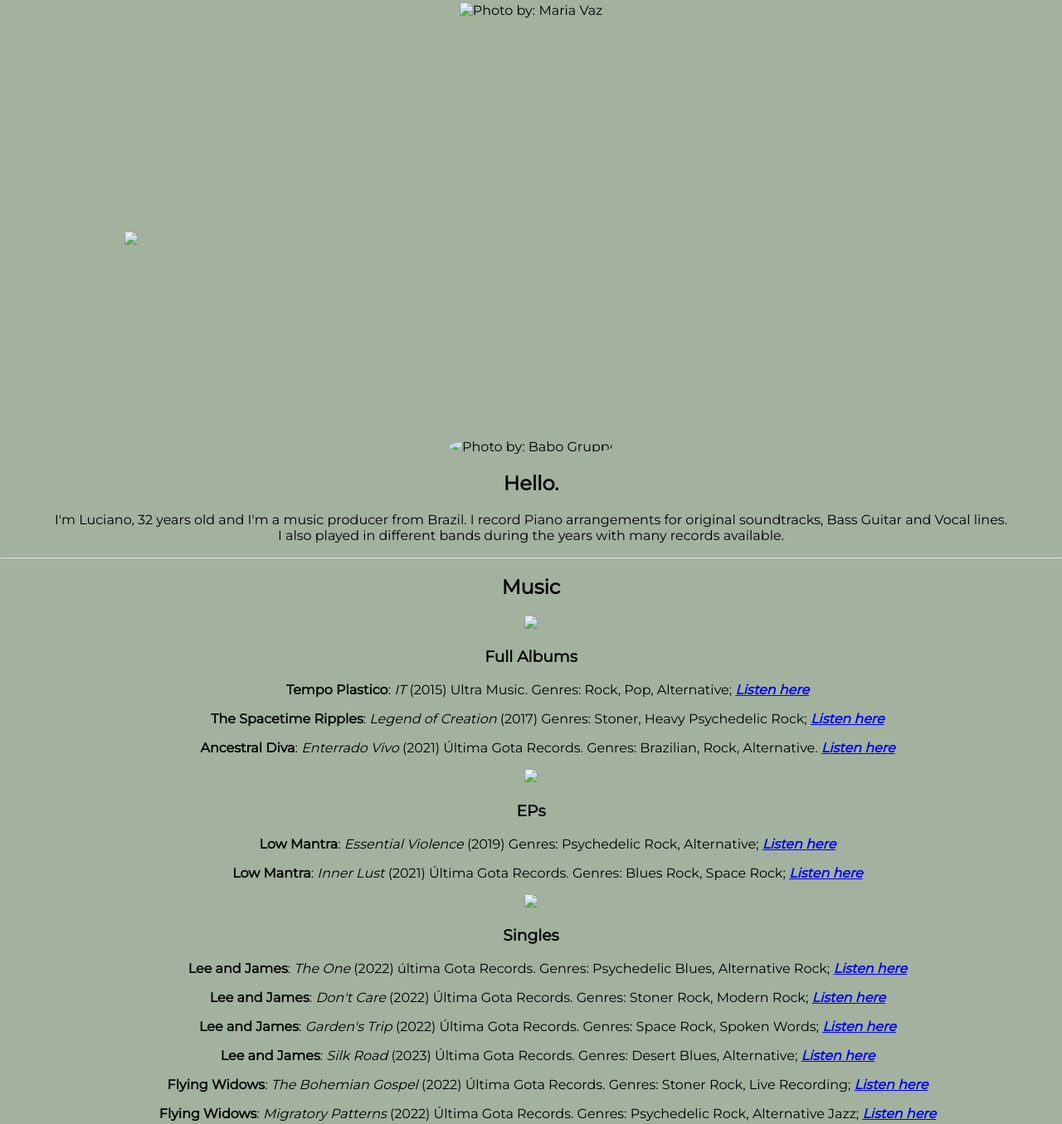
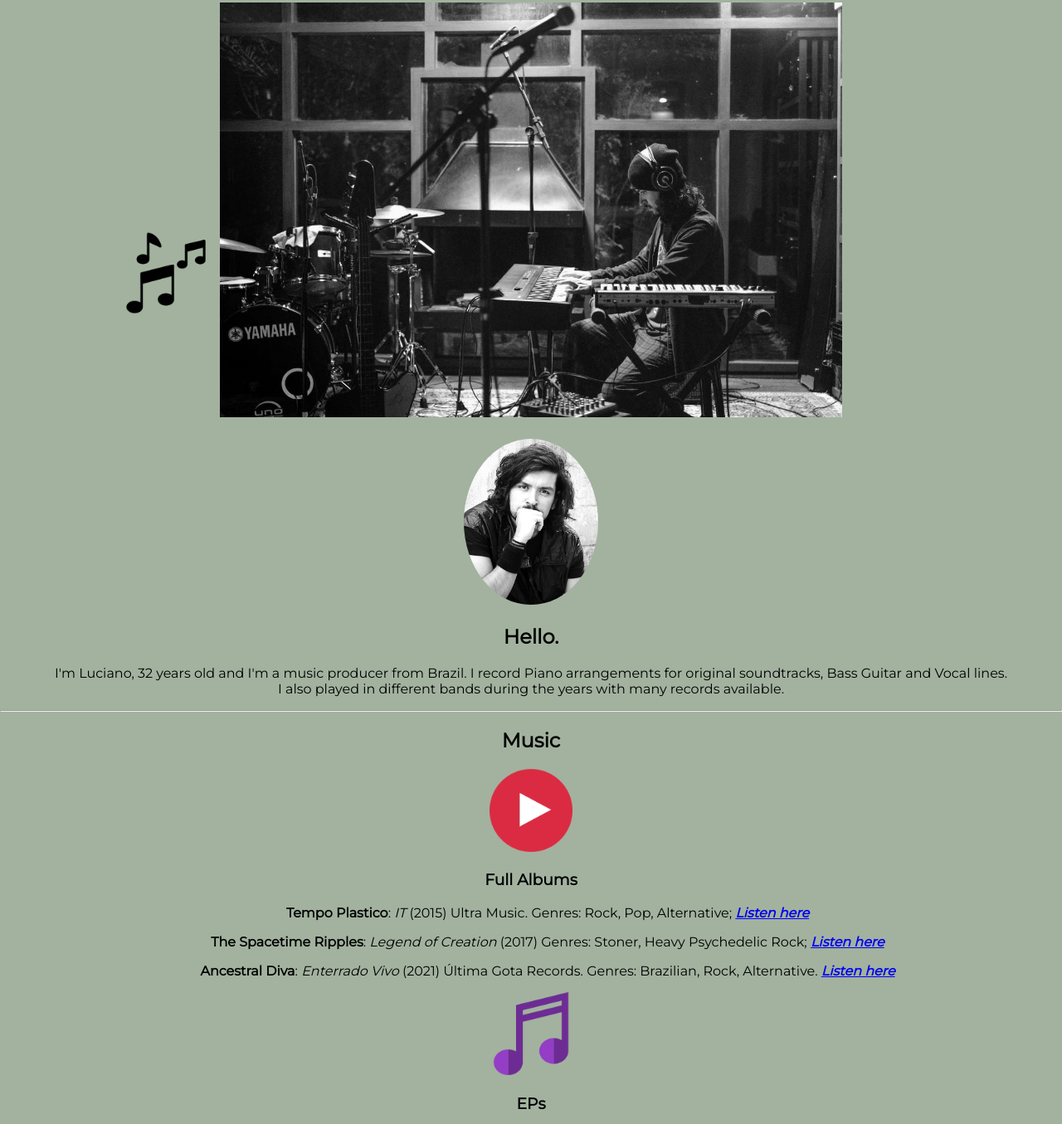
Before and after one commit to lucianobporto/Home-Page-New, a plain HTML site: page index.html in a window 1280 px wide. Shown: the part 221-1576 px from the top of the page at 83% size. Drawn offline with Linux system fonts and the light colour scheme; files that its build step writes are made by us from their sources.

Commit message:
Update index.html
added files to root

```diff
--- a/index.html
+++ b/index.html
@@ -4,7 +4,7 @@
     <meta charset="UTF-8">
     <title>Luciano B Porto - Homepage</title>
 
-<link rel="stylesheet" href="css/styles.css">
+<link rel="stylesheet" href="styles.css">
 <link rel="icon" href="favicon.ico">
 <link rel="preconnect" href="https://fonts.googleapis.com">
 <link rel="preconnect" href="https://fonts.gstatic.com" crossorigin>
@@ -16,15 +16,15 @@
     <div class="top-container">
     <h1>I'm Luciano</h1>
     <h2><p>A <span><u>Music</u></span> Producer.</p></h2>
-    <img class="home-page"src="images/Luciano Home Page.jpg" alt="Photo by: Maria Vaz">
-    <img class="note-icon-top"src="images/Music Icon.png">
-    <img class="note-icon-bottom"src="images/Music Icon.png">
+    <img class="home-page"src="Luciano Home Page.jpg" alt="Photo by: Maria Vaz">
+    <img class="note-icon-top"src="Music Icon.png">
+    <img class="note-icon-bottom"src="Music Icon.png">
 
     </div>
 
     <div class="middle-container">
         <div class="profile">
-          <img class="profile-pic"src="images/IMG Profile 2023.jpg" alt="Photo by: Babo Gruppi">
+          <img class="profile-pic"src="IMG Profile 2023.jpg" alt="Photo by: Babo Gruppi">
           <h2>Hello.</h2>
           <p>I'm Luciano, 32 years old and I'm a music producer from Brazil. I record Piano arrangements for original soundtracks, Bass Guitar and Vocal lines.
         <br>I also played in different bands during the years with many records available. </p>
@@ -33,7 +33,7 @@
         <div class="music">
           <h2>Music</h2>
           <div class="music-row">
-            <img class="play" src="Images/Play.png" >
+            <img class="play" src="Play.png" >
             <h3>Full Albums</h3>
             <p>
                 <ul><strong>Tempo Plastico</strong>: <em>IT</em> (2015) Ultra Music. Genres: Rock, Pop, Alternative; <a href="https://www.youtube.com/watch?v=lPSS7JkDmgA&ab_channel=TempoPlastico"><em><b>Listen here</em></b></a><br></ul>
@@ -42,7 +42,7 @@
             </p>
           </div>
           <div class="music-row">
-            <img class="ep" src="Images/ep.png">
+            <img class="ep" src="ep.png">
             <h3>EPs</h3>
             <p>
                 <ul><strong>Low Mantra</strong>: <em>Essential Violence</em> (2019) Genres: Psychedelic Rock, Alternative; <a href="https://www.youtube.com/watch?v=QN48ladWKQY"><em><b>Listen here</em></b></a><br></ul>
@@ -50,7 +50,7 @@
             </p>
           </div>
           <div class="music-row">
-            <img class="single" src="Images/single.png">
+            <img class="single" src="single.png">
             <h3>Singles</h3>
             <p>
                 <ul><strong>Lee and James</strong>: <em>The One</em> (2022) última Gota Records. Genres: Psychedelic Blues, Alternative Rock; <a href="https://www.youtube.com/watch?v=ztxC_EeSxW8"><em><b>Listen here</em></b></a><br></ul>
```
